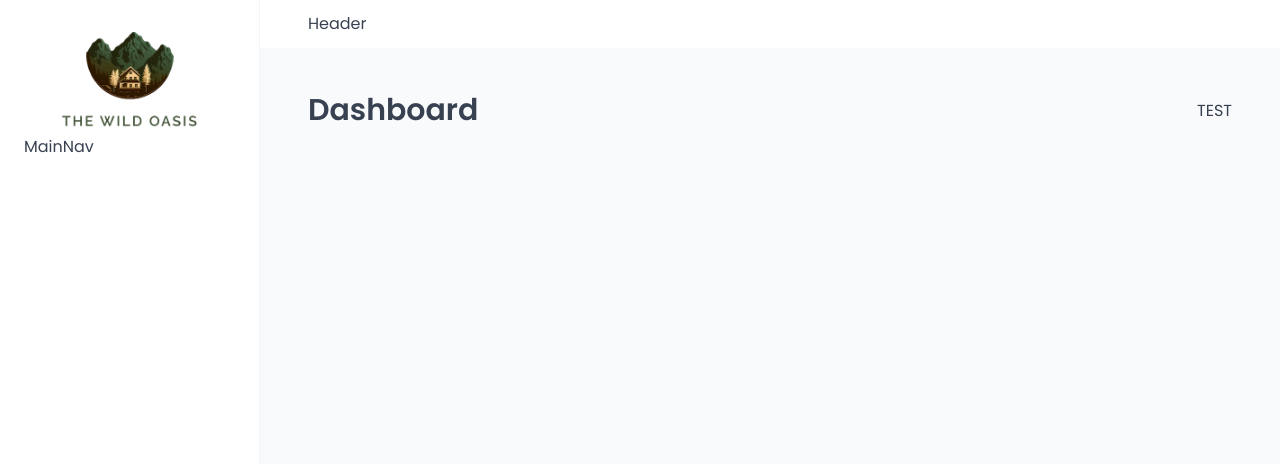
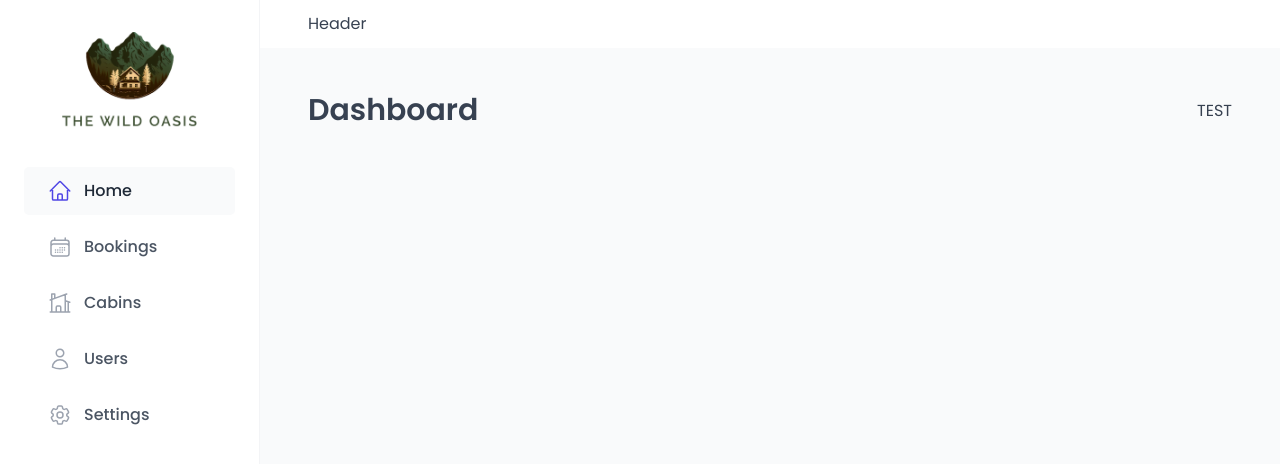
Before and after one commit to NecipAkgz/sbase_rtk_stycomp_bkmarkapp, a React (Vite) app: page /dashboard in a window 1280 px wide. Shown: the top 464 px of the page. Built offline with nearby package versions, Linux system fonts and the light colour scheme; a web font is replaced by a local one.

Commit message:
feat(ui): add react-icons package to dependencies and use icons in MainNav component style(ui): add flexbox layout to Sidebar component to improve layout and spacing

```diff
--- a/package.json
+++ b/package.json
@@ -12,6 +12,7 @@
   "dependencies": {
     "react": "^18.2.0",
     "react-dom": "^18.2.0",
+    "react-icons": "^4.9.0",
     "react-router-dom": "^6.13.0",
     "styled-components": "^6.0.0-rc.3",
     "stylis": "^4.2.0"
--- a/src/ui/MainNav.jsx
+++ b/src/ui/MainNav.jsx
@@ -1,3 +1,11 @@
+import {
+  HiOutlineCalendarDays,
+  HiOutlineCog6Tooth,
+  HiOutlineHome,
+  HiOutlineHomeModern,
+  HiOutlineUser,
+} from 'react-icons/hi2'
+import { NavLink } from 'react-router-dom'
 import styled from 'styled-components'
 
 const NavList = styled.ul`
@@ -6,7 +14,7 @@ const NavList = styled.ul`
   gap: 0.8rem;
 `
 
-const Link = styled.a`
+const StyledNavLink = styled(NavLink)`
   &:link,
   &:visited {
     display: flex;
@@ -46,6 +54,41 @@ const Link = styled.a`
 `
 
 function MainNav() {
-  return <div>MainNav</div>
+  return (
+    <nav>
+      <NavList>
+        <li>
+          <StyledNavLink to='/dashboard'>
+            <HiOutlineHome />
+            <span>Home</span>
+          </StyledNavLink>
+        </li>
+        <li>
+          <StyledNavLink to='/bookings'>
+            <HiOutlineCalendarDays />
+            <span>Bookings</span>
+          </StyledNavLink>
+        </li>
+        <li>
+          <StyledNavLink to='/cabins'>
+            <HiOutlineHomeModern />
+            <span>Cabins</span>
+          </StyledNavLink>
+        </li>
+        <li>
+          <StyledNavLink to='/users'>
+            <HiOutlineUser />
+            <span>Users</span>
+          </StyledNavLink>
+        </li>
+        <li>
+          <StyledNavLink to='/setings'>
+            <HiOutlineCog6Tooth />
+            <span>Settings</span>
+          </StyledNavLink>
+        </li>
+      </NavList>
+    </nav>
+  )
 }
 export default MainNav
--- a/src/ui/Sidebar.jsx
+++ b/src/ui/Sidebar.jsx
@@ -8,6 +8,9 @@ const StyledSidebar = styled.aside`
   border-right: 1px solid var(--color-grey-100);
 
   grid-row: 1 / -1;
+  display: flex;
+  flex-direction: column;
+  gap: 3.2rem;
 `
 
 function Sidebar() {
```
Also changed, not shown: 1 other file (tests, documents, lock files or other folders).
